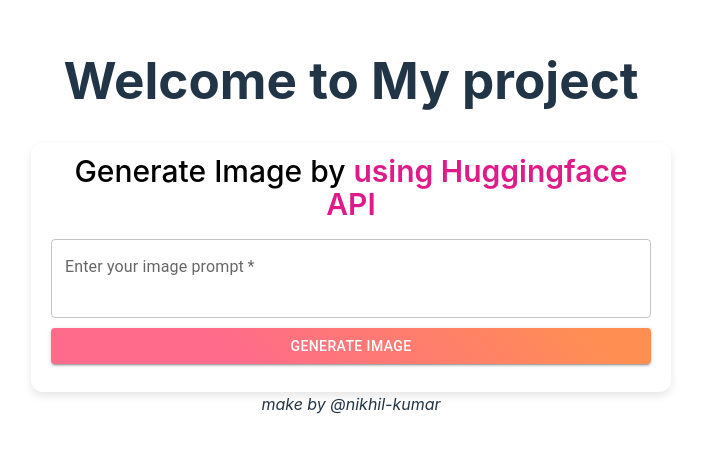
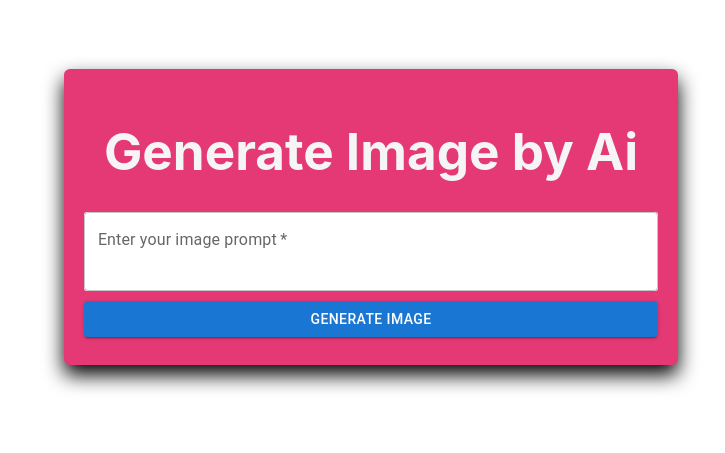
Before and after one commit to simrasarfaraz898/ai-image-generator, a React (Vite) app: page / in a window 1280 px wide. Shown: the part 183-636 px from the top of the page, without its empty margins (289-1014 px from the left). Built offline with nearby package versions, Linux system fonts and the light colour scheme.

Commit message:
first commit

```diff
--- a/src/App.jsx
+++ b/src/App.jsx
@@ -3,10 +3,9 @@
 function App() {
 
   return (
-   <>
-
-      <SearchBox/>
-   </>
+   <div>
+       <SearchBox/>
+   </div>
   );
 }
 
--- a/src/ImageGenerate.jsx
+++ b/src/ImageGenerate.jsx
@@ -6,22 +6,22 @@
 import CircularProgress from "@mui/material/CircularProgress";
 
 export default function App() {
-  const [prompt, setPrompt] = useState("");
+  const [state, setState] = useState("");
   const [imageData, setImageData] = useState(null);
   const [loading, setLoading] = useState(false);
   const [error, setError] = useState(null);
 
 
 
-  const handleChange = (e) => {
-    setPrompt(e.target.value);
+  const handleChange= (e) => {
+    setState(e.target.value);
   };
 
   const handleSubmit = async (e) => {
     e.preventDefault();
      const HF_TOKEN = import.meta.env.VITE_REACT_APP_HF_TOKEN;
      console.log(HF_TOKEN);
-    console.log("Prompt submitted:", prompt);
+    console.log("Prompt submitted:", state);
     setImageData(null);
     setError(null);
     setLoading(true);
@@ -31,7 +31,7 @@
         "https://router.huggingface.co/hf-inference/models/black-forest-labs/FLUX.1-dev";
 
       const requestBody = {
-        inputs: prompt,
+        inputs: state,
         response_format: "b64_json",
       };
 
@@ -79,26 +79,30 @@
 
   return (
     <div className="">
-    <h1>Welcome to My project</h1>
     <div className="flex flex-col items-center justify-center min-h-screen bg-gray-100 p-4 font-inter">
 
       <div className="SearchBox">
         <h1 className="header">
-          Generate Image  by <span>using Huggingface API</span>
+          Generate Image  by Ai
         </h1>
         <form onSubmit={handleSubmit}>
-          <TextField
+          <div className="field">
+                  <TextField
             id="prompt-input"
+            style={{background:"white",borderRadius:"3px"}}
             name="input"
             label="Enter your image prompt"
             variant="outlined"
+
             required
-            value={prompt}
+            value={state}
             onChange={handleChange}
              fullWidth
             multiline
             rows={2}
           />
+          </div>
+
 
           <Button variant="contained" type="submit" disabled={loading}>
             {loading ? (
@@ -109,7 +113,7 @@
           </Button>
 
           {error && (
-            <p className="text-red-600 text-center mt-2 p-2 bg-red-100 border border-red-400 rounded-md">
+            <p className="text-red-600 text-center mt-2 p-2 bg-red-100 border ">
               {error}
             </p>
           )}
@@ -118,7 +122,7 @@
         {loading && (
           <div className="loading-container">
             <CircularProgress />
-            <p>Generating your image...</p>
+            <p style={{color:"black"}}>Generating your image...</p>
           </div>
         )}
 
@@ -133,7 +137,7 @@
         )}
       </div>
     </div>
-    <i>make by @nikhil-kumar</i>
+
     </div>
   );
 }
--- a/src/ImageGenerator.css
+++ b/src/ImageGenerator.css
@@ -1,13 +1,15 @@
+
 .SearchBox {
   display: flex;
   flex-direction: column;
   align-items: center;
+  border-radius:6px;
   padding: 20px;
-  border-radius: 12px;
-  box-shadow: 0 4px 8px rgba(0, 0, 0, 0.1);
-  background-color: white;
+  box-shadow: 0 10px 20px black;
+  background-color:rgb(229, 57, 117);
   width: 100%;
   max-width: 600px;
+
 }
 
 form {
@@ -18,21 +20,14 @@
   margin-top:-2rem;
   margin-bottom:0.5rem;
 
+
 }
-.header{
-    color: black;
-    font-size :30px;
-    font-weight: 500;
-    padding-bottom: 30px;
-    margin-top: -0.5rem;
 
 
+.header{
+    color:whitesmoke;
+    padding-bottom: 30px;
 
-
-}
-.header span{
-    color:#DE1B89;
-    font-weight: 600;
 }
 
 .MuiTextField-root {
@@ -43,8 +38,7 @@
   padding: 12px 0;
   border-radius: 8px;
   font-weight: bold;
-  background: linear-gradient(45deg, #fe6b8b 30%, #ff8e53 90%);
-  color: white;
+  background: linear-gradient(45deg, 30%,90%);
   box-shadow: 0 3px 5px 2px rgba(255, 105, 135, 0.3);
   transition: transform 0.2s ease-in-out;
 }
@@ -61,7 +55,6 @@
 }
 .image-container {
   margin-top: 20px;
-  border-radius: 12px;
   overflow: hidden;
   box-shadow: 0 4px 12px rgba(0, 0, 0, 0.15);
   max-width: 100%;
--- a/src/index.css
+++ b/src/index.css
@@ -1,3 +1,4 @@
+
 :root {
   font-family: Inter, system-ui, Avenir, Helvetica, Arial, sans-serif;
   line-height: 1.5;
```
